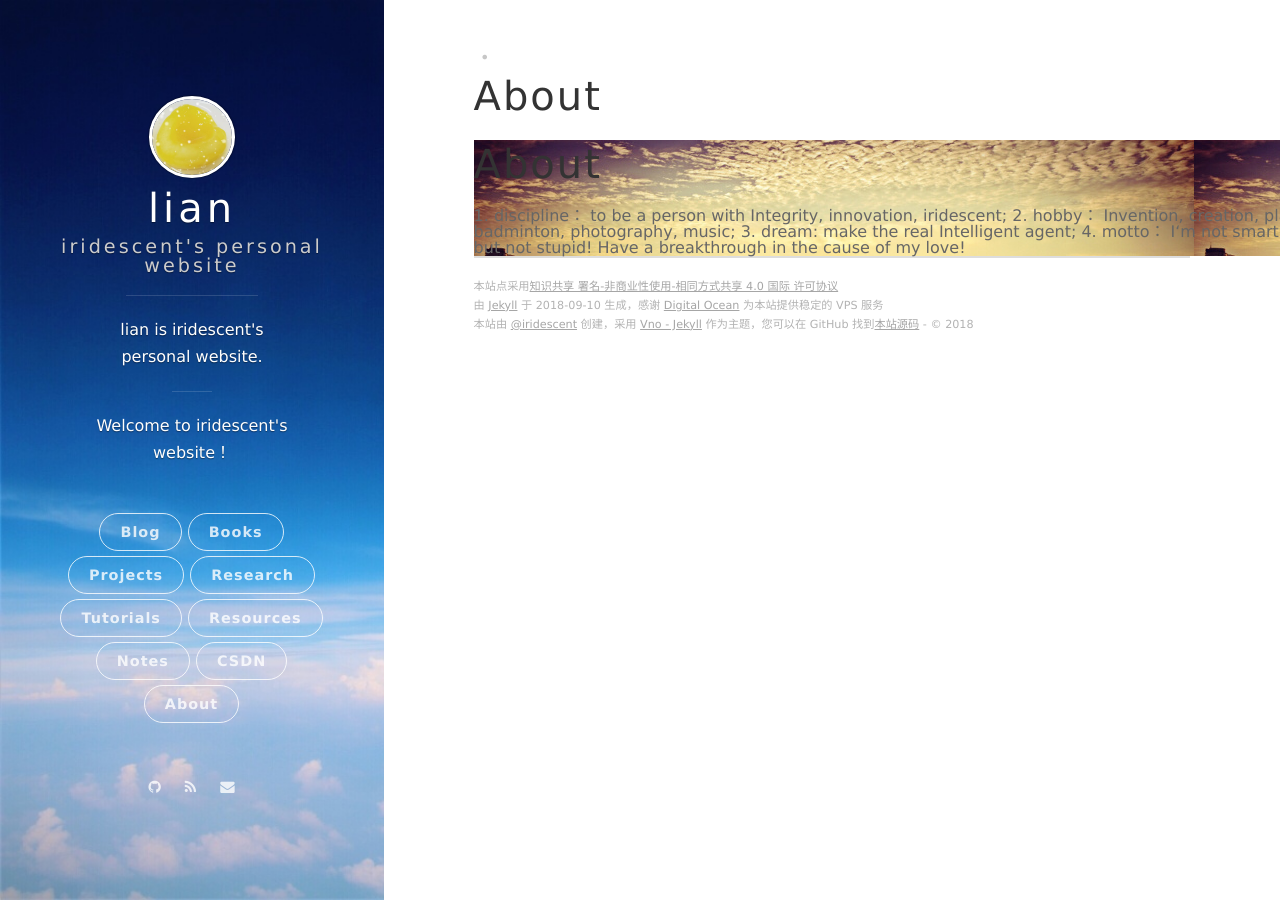
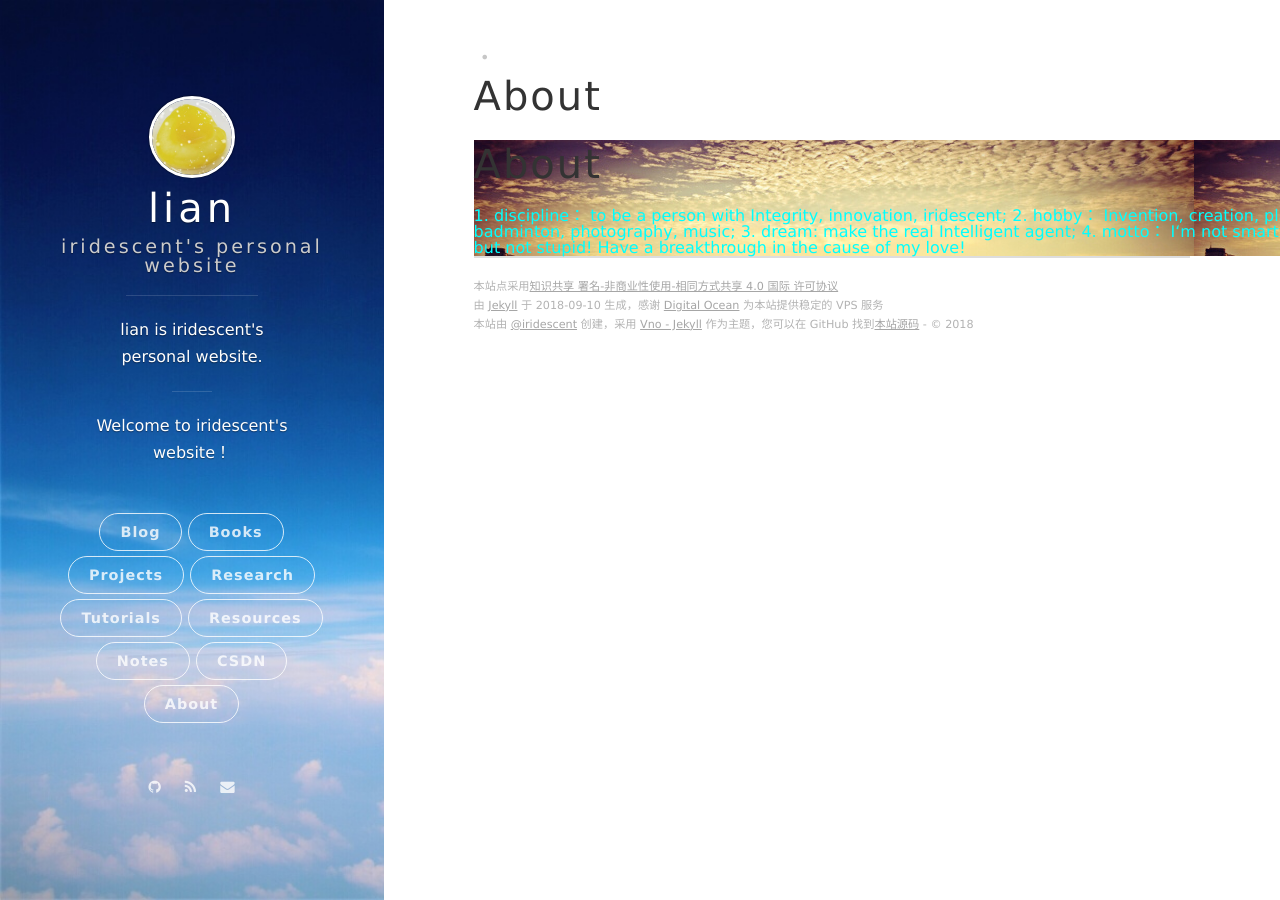
Before and after one commit to antsfamily/antsfamily.github.io, a Jekyll site: the page built from about/index.html, in a window 1280 px wide. Built offline with Jekyll 4.4.1, drawn with Linux system fonts in a browser that asks for light colours; nearby versions of some CDN libraries; comment, search, counter and statistics services are not loaded.

Commit message:
update about

```diff
--- a/about/index.html
+++ b/about/index.html
@@ -11,6 +11,7 @@ header-img: "assets/images/about-bg.jpg"
             <div class="col-lg-8 col-lg-offset-2 col-md-10 col-md-offset-1">
                 <div class="site-heading">
                     <h1>{% if page.title %}{{ page.title }}{% else %}{{ site.title }}{% endif %}</h1>
+                    <div style="color:#00FFFF">
                         1. discipline： to be a person with Integrity, innovation, iridescent;
 
                         2. hobby： Invention, creation, playing badminton, photography, music;
@@ -20,9 +21,8 @@ header-img: "assets/images/about-bg.jpg"
                         4. motto： I‘m not smarter than others, but not stupid! Have a breakthrough in the cause of my love!
 
                     <!-- <hr class="big"> -->
-                    <!-- <div style="color:#00FFFF"> -->
                         <!-- {{ page.description }} -->
-                    <!-- </div> -->
+                    </div>
                 </div>
             </div>
         </div>
```
